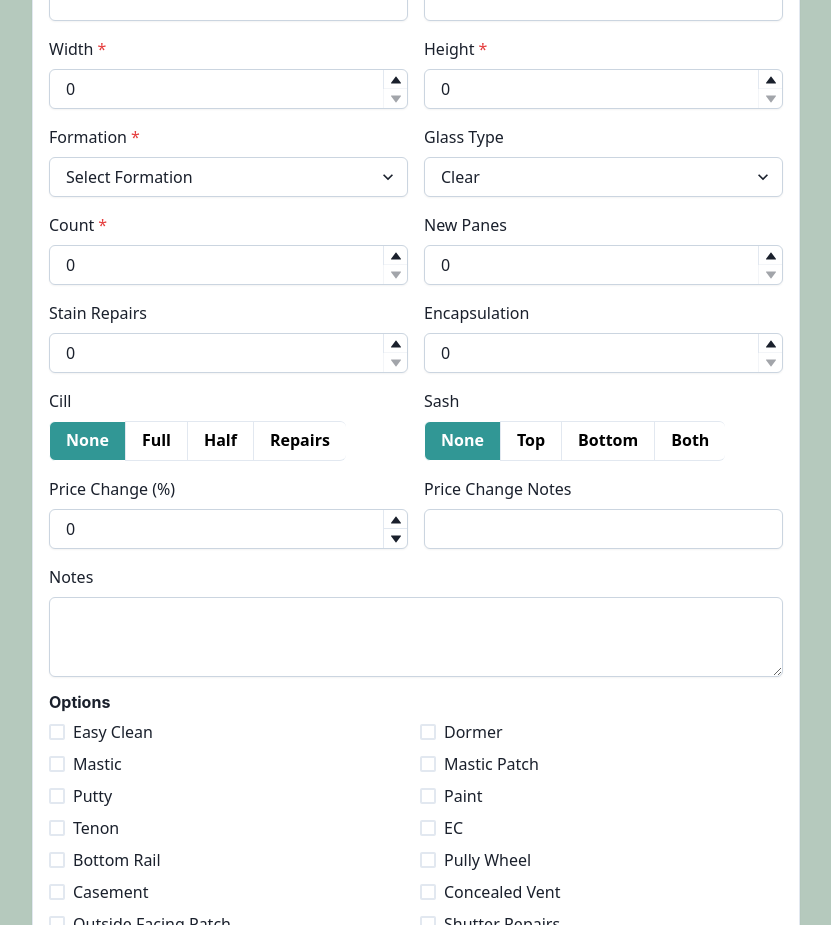
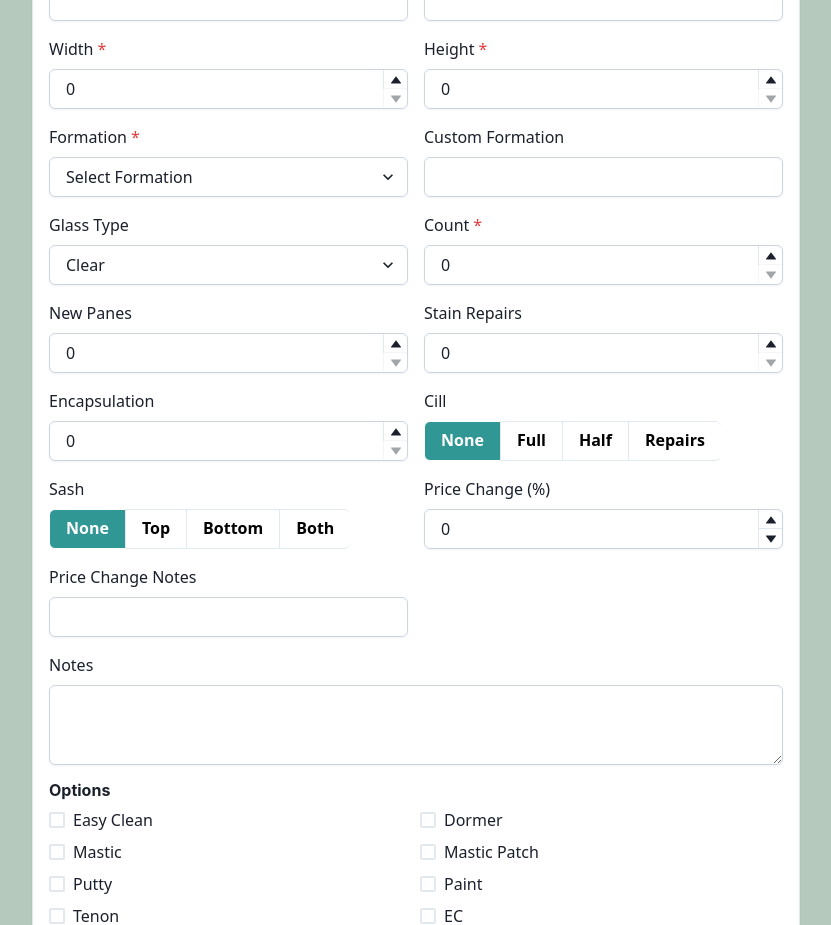
Before and after one commit to eoinpatrickreid/preservationWindows-Demo, a React (Vite) app in the folder client/: page /create in a window 1280 px wide. Shown: the part 1040-1965 px from the top of the page, without its empty margins (224-1055 px from the left). Built offline with nearby package versions, Linux system fonts and the light colour scheme; what @react-pdf/renderer would draw is missing.

Commit message:
fixed custom formation

```diff
--- a/client/src/components/Create.tsx
+++ b/client/src/components/Create.tsx
@@ -78,6 +78,7 @@ const Create: React.FC = () => {
           sash: "",
           notes: "",
           formation: "",
+          customFormation: "",
           glassType: "Clear",
           casement: false,
           priceChange: 0,
@@ -492,6 +493,20 @@ const Create: React.FC = () => {
                   </GridItem>
                   <GridItem>
                     <FormControl>
+                      <FormLabel>Custom Formation</FormLabel>
+                      <Input
+                        type="text"
+                        {...register(`rooms.${index}.customFormation`)}
+                        bg="white"
+                        _focus={{ bg: "white", boxShadow: "outline" }}
+                        boxShadow="sm"
+                        borderRadius="md"
+                        borderColor="gray.300"
+                      />
+                    </FormControl>
+                  </GridItem>
+                  <GridItem>
+                    <FormControl>
                       <FormLabel>Glass Type</FormLabel>
                       <Select
                         {...register(`rooms.${index}.glassType`)}
@@ -569,6 +584,7 @@ const Create: React.FC = () => {
                       />
                     </FormControl>
                   </GridItem>
+
                   <GridItem>
                     <FormControl>
                       <FormLabel>Stain Repairs</FormLabel>
@@ -796,6 +812,7 @@ const Create: React.FC = () => {
                   sash: "",
                   notes: "",
                   formation: "",
+                  customFormation: "",
                   glassType: "Clear",
                   casement: false,
                   priceChange: 0,
--- a/client/src/components/EditJob.tsx
+++ b/client/src/components/EditJob.tsx
@@ -223,6 +223,7 @@ const EditJob: React.FC = () => {
       sash: "",
       notes: "",
       formation: "",
+      customFormation: "",
       glassType: "Clear",
       casement: false,
       priceChange: 0,
@@ -548,6 +549,20 @@ const EditJob: React.FC = () => {
                       </FormControl>
                     </GridItem>
                     <GridItem>
+                    <FormControl>
+                      <FormLabel>Custom Formation</FormLabel>
+                      <Input
+                        type="text"
+                        {...register(`rooms.${index}.customFormation`)}
+                        bg="white"
+                        _focus={{ bg: "white", boxShadow: "outline" }}
+                        boxShadow="sm"
+                        borderRadius="md"
+                        borderColor="gray.300"
+                      />
+                    </FormControl>
+                  </GridItem>
+                    <GridItem>
                       <FormControl>
                         <FormLabel>Glass Type</FormLabel>
                         <Select
--- a/client/src/components/pdfs/NewWindowsPDF.tsx
+++ b/client/src/components/pdfs/NewWindowsPDF.tsx
@@ -431,7 +431,12 @@ const calculateRoomCost = (room: Room): number => {
   const panesNumber = room.panesNumber || 0;
   const glassType = room.glassType || "Clear";
   const windowCount = room.count || 1;
-  const formationOnly = room.formation.split("_")[0];
+  let formationOnly = "";
+  if (room.formation === "placeholder") {
+    formationOnly = room.customFormation;
+  } else {
+    formationOnly = room.formation.split("_")[0];
+  }
   const formationInt = formationOnly
     .split("/")
     .map(Number)
--- a/client/src/components/pdfs/PVCPDF.tsx
+++ b/client/src/components/pdfs/PVCPDF.tsx
@@ -431,7 +431,12 @@ const calculateRoomCost = (room: Room): number => {
   const panesNumber = room.panesNumber || 0;
   const glassType = room.glassType || "Clear";
   const windowCount = room.count || 1;
-  const formationOnly = room.formation.split("_")[0];
+  let formationOnly = "";
+  if (room.formation === "placeholder") {
+    formationOnly = room.customFormation;
+  } else {
+    formationOnly = room.formation.split("_")[0];
+  }
   const formationInt = formationOnly
     .split("/")
     .map(Number)
--- a/client/src/components/pdfs/RefurbPDF.tsx
+++ b/client/src/components/pdfs/RefurbPDF.tsx
@@ -372,8 +372,7 @@ const formationImageMap: { [key: string]: string } = {
 // Function to parse formation and calculate astrical
 const calculateAstrical = (formation: string): number => {
   if (!formation) return 0;
-  const formationOnly = formation.split("_")[0];
-  const parts = formationOnly.split("/");
+  const parts = formation.split("/");
   if (parts.length !== 2) return 0;
   const num1 = parseInt(parts[0], 10);
   const num2 = parseInt(parts[1], 10);
@@ -390,7 +389,13 @@ const calculateRoomCost = (room: Room): {
   const windowCount = room.count || 1;
   const panesNumber = room.panesNumber || 0;
   const stainRepairs = room.stainRepairs || 0;
-  const astrical = calculateAstrical(room.formation || "") || 0;
+  let formationOnly = "";
+  if (room.formation === "placeholder") {
+    formationOnly = room.customFormation;
+  } else {
+    formationOnly = room.formation.split("_")[0];
+  }
+  const astrical = calculateAstrical(formationOnly || "") || 0;
 
   // Main cost
   const mainCost =
--- a/client/src/interfaces.ts
+++ b/client/src/interfaces.ts
@@ -30,6 +30,7 @@ export interface Room {
     shutters: boolean;
     priceChange: number;
     priceChangeNotes: string;
+    customFormation: string;
 
   }
 
```
Also changed, not shown: 4 other files (tests, documents, lock files or other folders).
